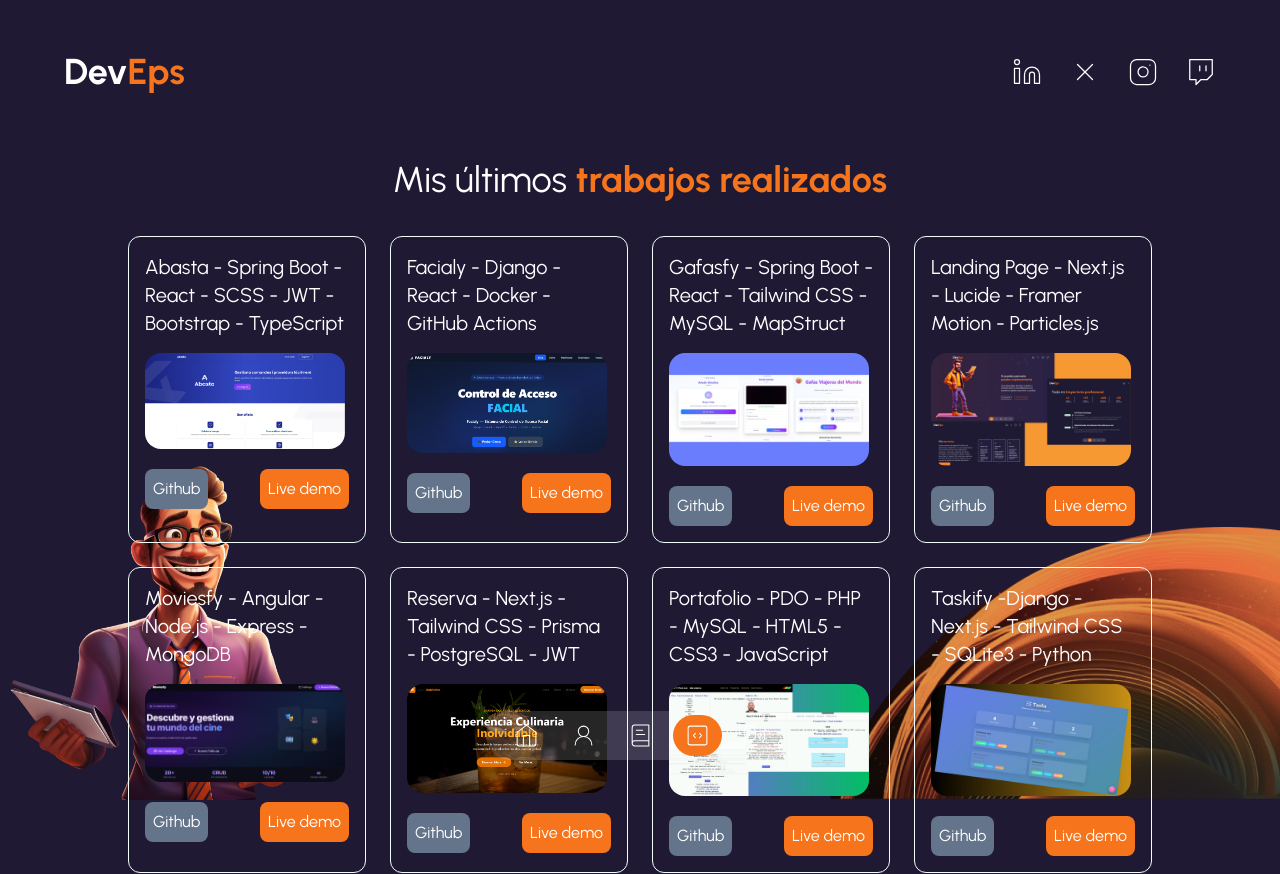
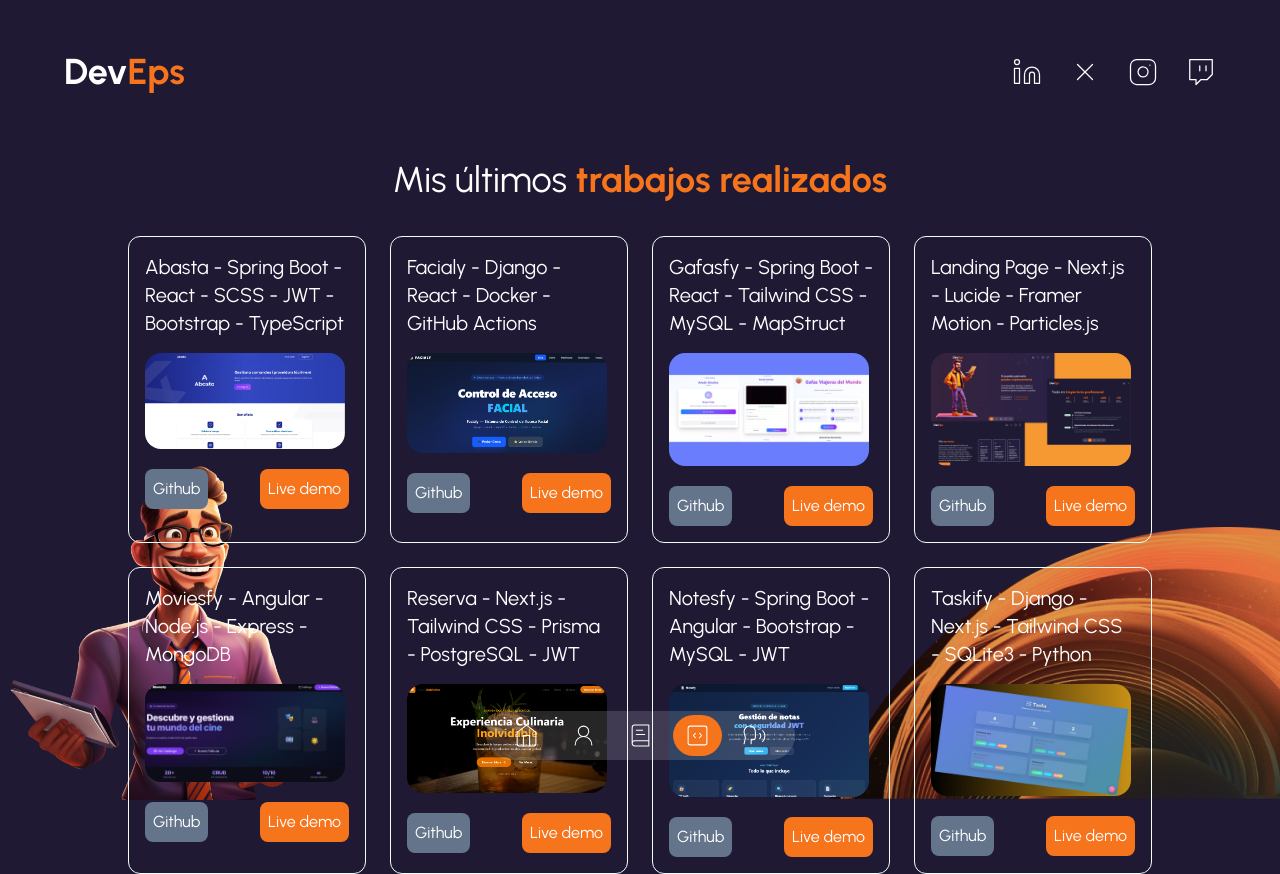
Before and after one commit to devepsdev/landing-page, a Next.js app: page /portfolio in a window 1280 px wide. Built offline with nearby package versions, Linux system fonts and the light colour scheme.

Commit message:
New project

```diff
--- a/data.tsx
+++ b/data.tsx
@@ -223,14 +223,14 @@
   },
   {
     id: 7,
-    title: "Portafolio - PDO - PHP - MySQL - HTML5 - CSS3 - JavaScript",
-    image: "/image-7.jpg",
-    urlGithub: "https://github.com/devepsdev/portfolio",
-    urlDemo: "https://deveps.ddns.net/portafolio/",
+    title: "Notesfy - Spring Boot - Angular - Bootstrap - MySQL - JWT",
+    image: "/image-7.png",
+    urlGithub: "https://github.com/devepsdev/notesfy",
+    urlDemo: "https://deveps.ddns.net/notes",
   },
   {
     id: 8,
-    title: "Taskify -Django - Next.js - Tailwind CSS - SQLite3 - Python",
+    title: "Taskify - Django - Next.js - Tailwind CSS - SQLite3 - Python",
     image: "/image-8.jpg",
     urlGithub: "https://github.com/devepsdev/taskify",
     urlDemo: "https://deveps.ddns.net/tasks/",
```
Also changed, not shown: public/image-7.jpg (deleted), public/image-7.png (added).
